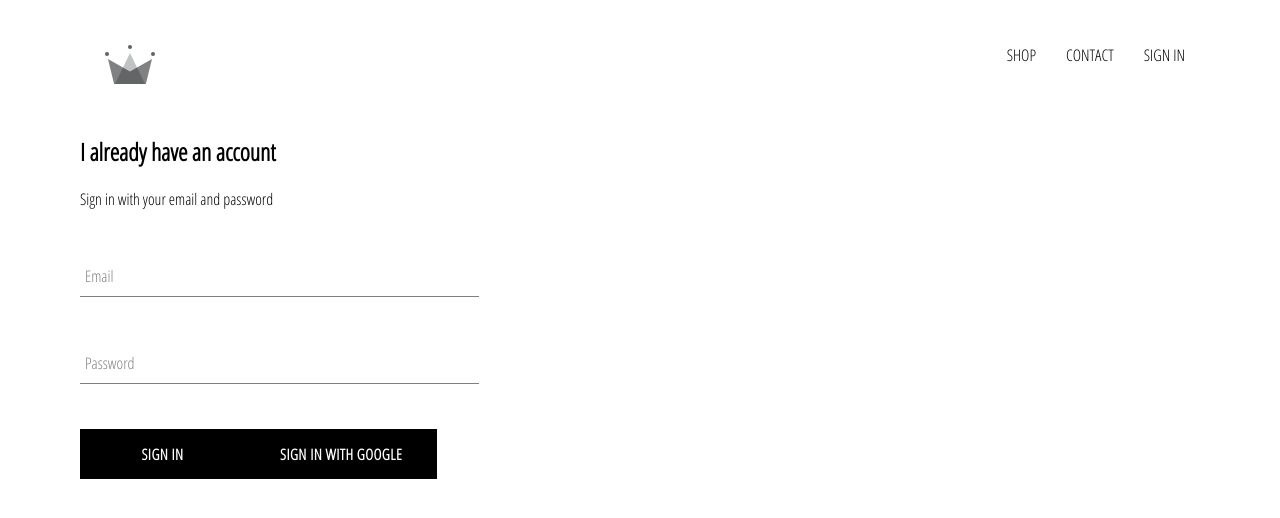
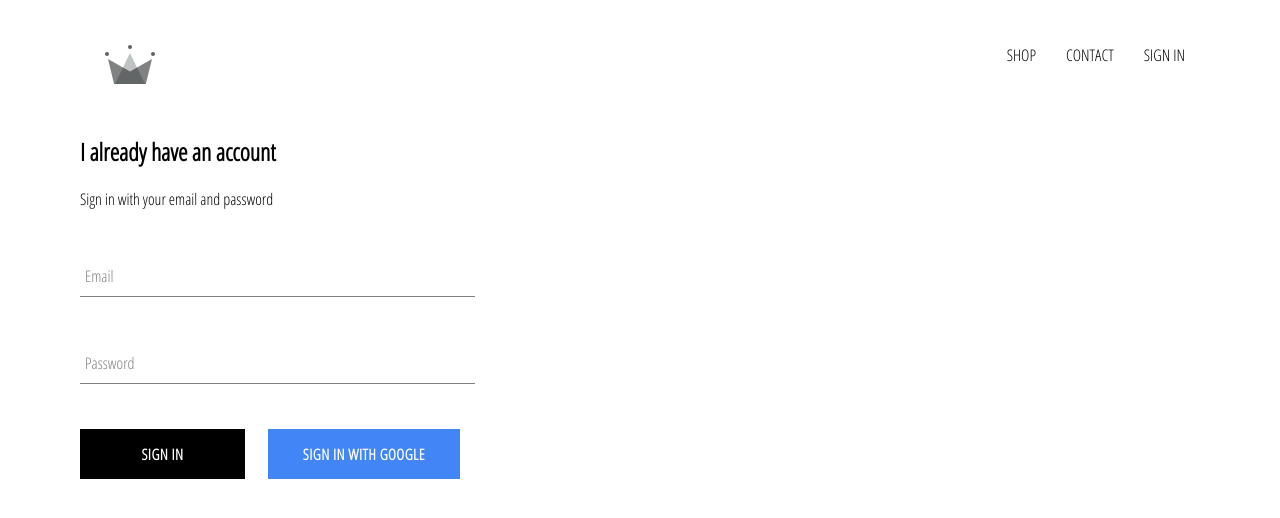
Before and after one commit to AmaanKhan2000/E-commerce-Crwn-Clothing-App, a React (Create React App) app: page /signin in a window 1280 px wide. Shown: the top 518 px of the page. Built offline with nearby package versions, Linux system fonts and the light colour scheme; no server answers.

Commit message:
Sign in Google Button created

```diff
--- a/src/components/custom-button/custom-button.component.jsx
+++ b/src/components/custom-button/custom-button.component.jsx
@@ -2,8 +2,8 @@
 
 import './custom-button.styles.scss';
 
-const CustomButton =({children,...otherProps}) => (
-  <button className='custom-button' {...otherProps} >
+const CustomButton =({children,isGoogleSignIn,...otherProps}) => (
+  <button className={`${isGoogleSignIn? 'google-signin' : ''} custom-button`} {...otherProps} >
     {children}
   </button>
 );
--- a/src/components/custom-button/custom-button.styles.scss
+++ b/src/components/custom-button/custom-button.styles.scss
@@ -19,4 +19,14 @@
     color: black;
     border: 1px solid black;
   }
+
+  &.google-signin{
+    background-color:#4285f4 ;
+    color: white;
+
+    &:hover{
+      background-color:#007FFF;
+      border: none;
+    }
+  }
 }
--- a/src/components/sign-in.component/sign-in.component.jsx
+++ b/src/components/sign-in.component/sign-in.component.jsx
@@ -43,9 +43,10 @@
             value={this.state.password}
             label='Password'
             handleChange={this.handleChange}/>
-
+          <div className="buttons">
           <CustomButton type="submit"> Sign In </CustomButton>
-          <CustomButton onClick={signInWithGoogle}> Sign In With Google </CustomButton>
+          <CustomButton onClick={signInWithGoogle} isGoogleSignIn> Sign In With Google </CustomButton>
+          </div>
         </form>
         </div>
 
--- a/src/components/sign-in.component/sign-in.styles.scss
+++ b/src/components/sign-in.component/sign-in.styles.scss
@@ -1,9 +1,14 @@
 .sign-in{
-  width: 30vw;
+  width: 380px;
   display: flex;
   flex-direction: column;
 
   .title{
     margin: 10px 0;
   }
+
+  .buttons{
+    display: flex;
+    justify-content: space-between;
+  }
 }
```
Also changed, not shown: 1 other file (tests, documents, lock files or other folders).
